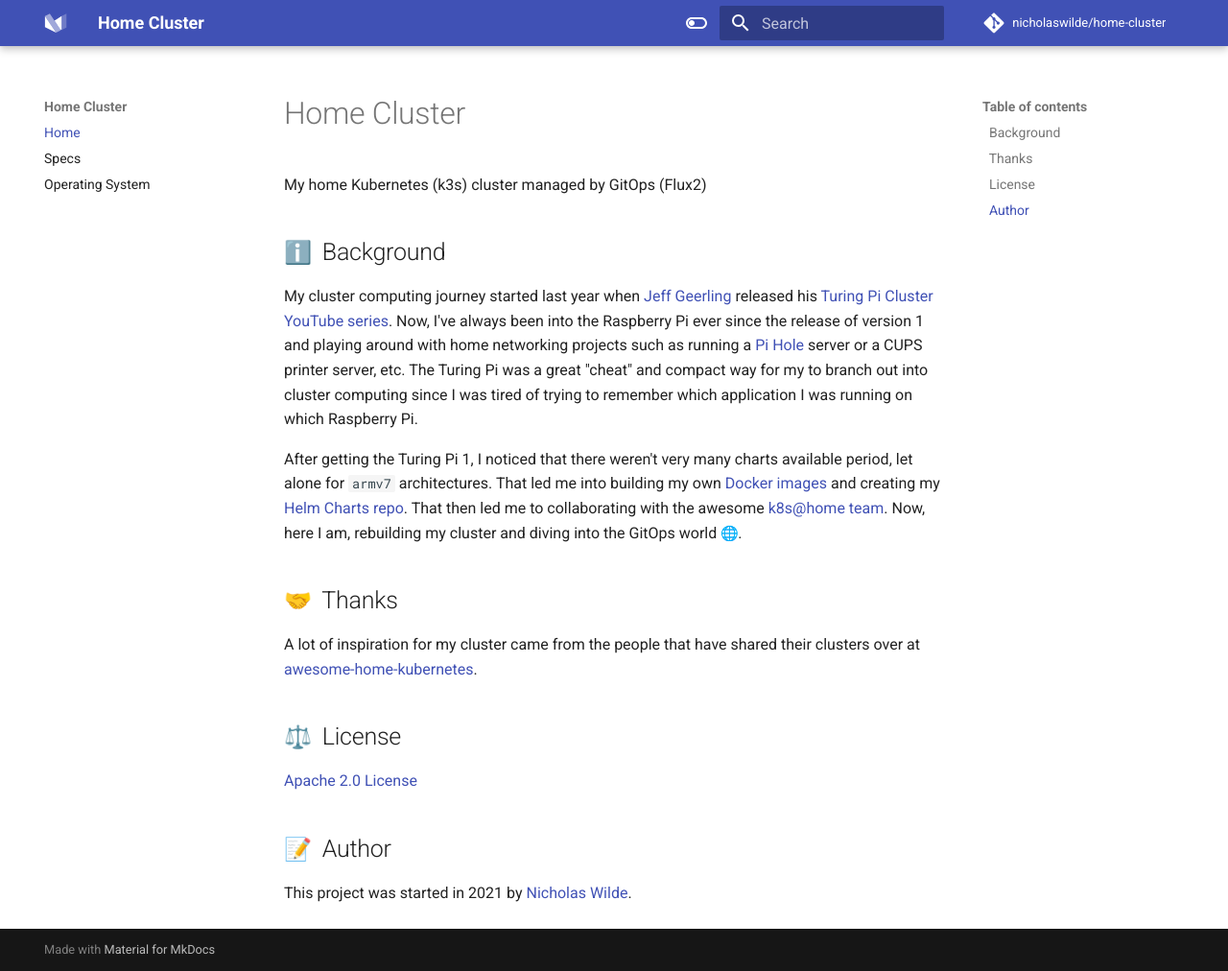
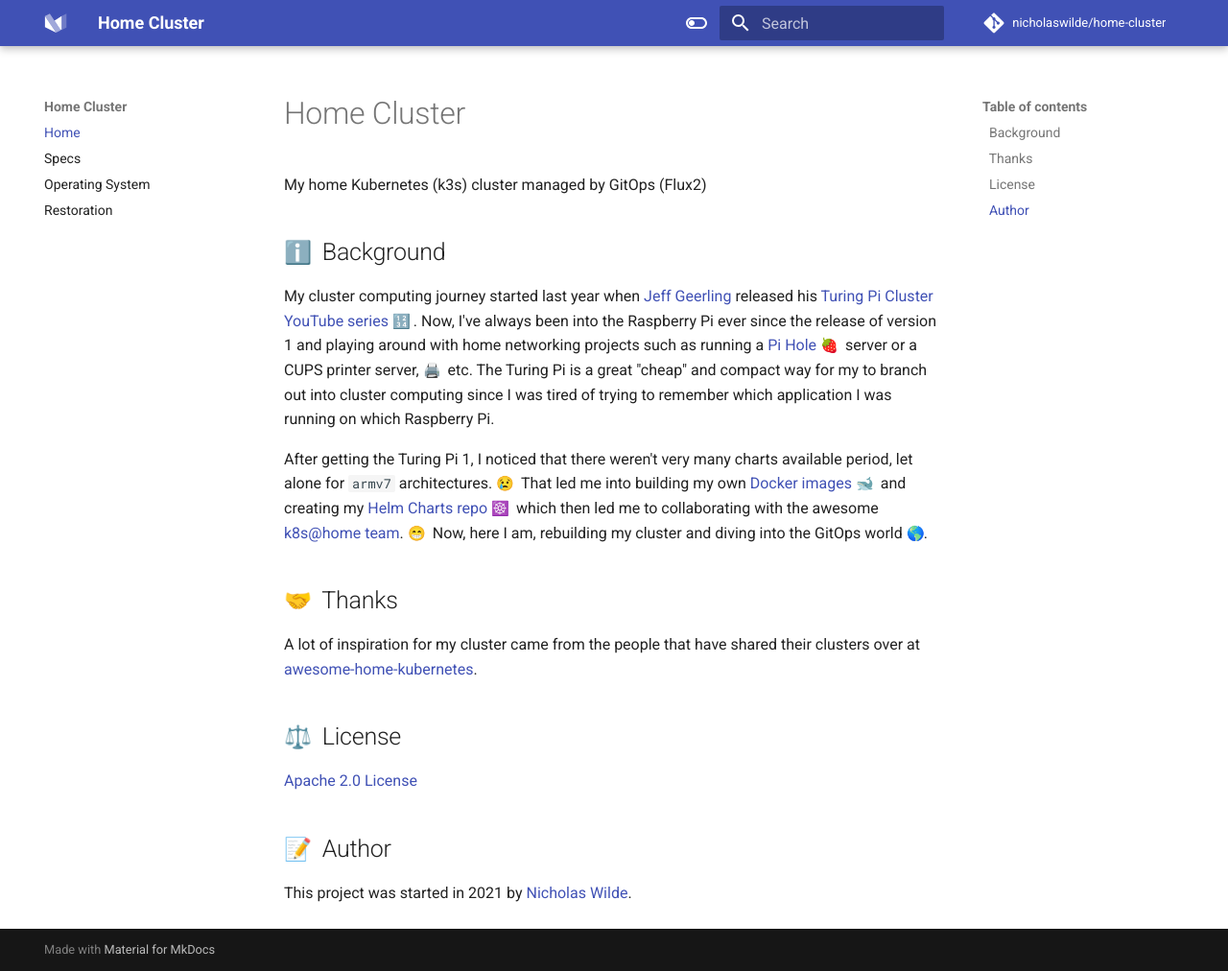
Before and after one commit to nicholaswilde/home-cluster, an MkDocs documentation site: the page built from docs/index.md, in a window 1280 px wide and 1012 px high. Shown: the whole window at 96% size. Built offline with MkDocs 1.6.1 and Material for MkDocs 9.7.7, drawn with Linux system fonts in a browser that asks for light colours; emoji names are drawn with the system emoji font; comment, search, counter and statistics services are not loaded.

Commit message:
Added Restoration
Signed-off-by: Nicholas Wilde <ncwilde43@gmail.com>

```diff
--- a/docs/index.md
+++ b/docs/index.md
@@ -5,19 +5,20 @@
 ## :information_source:&nbsp; Background
 
 My cluster computing journey started last year when [Jeff Geerling] released
-his [Turing Pi Cluster YouTube series][1]. Now, I've always been into the
-Raspberry Pi ever since the release of version 1 and playing around with
-home networking projects such as running a [Pi Hole] server or a CUPS
-printer server, etc. The Turing Pi was a great "cheat" and compact
-way for my to branch out into cluster computing since I was tired
-of trying to remember which application I was running on which
-Raspberry Pi.
+his [Turing Pi Cluster YouTube series][1] :1234:&nbsp;. Now, I've always been
+into the Raspberry Pi ever since the release of version 1 and playing around
+with home networking projects such as running a [Pi Hole] :strawberry:&nbsp;
+server or a CUPS printer server, :printer:&nbsp; etc. The Turing Pi is a great
+"cheap" and compact way for my to branch out into cluster computing since I was
+tired of trying to remember which application I was running on which Raspberry
+Pi.
 
 After getting the Turing Pi 1, I noticed that there weren't very many charts
-available period, let alone for `armv7` architectures. That led me into
-building my own [Docker images] and creating my [Helm Charts repo]. That
-then led me to collaborating with the awesome [k8s@home team]. Now, here I
-am, rebuilding my cluster and diving into the GitOps world :globe_with_meridians:.
+available period, let alone for `armv7` architectures. :cry:&nbsp; That led
+me into building my own [Docker images] :whale2:&nbsp; and creating my
+[Helm Charts repo] :wheel_of_dharma:&nbsp; which then led me to collaborating
+with the awesome [k8s@home team]. :grin:&nbsp; Now, here I am, rebuilding my
+cluster and diving into the GitOps world :earth_americas:.
 
 ## :handshake:&nbsp; Thanks
 
--- a/mkdocs.yml
+++ b/mkdocs.yml
@@ -15,6 +15,7 @@
   - Home: index.md
   - Specs: specs.md
   - Operating System: operating-system.md
+  - Restoration: restoration.md
 
 theme:
   name: material
```
Also changed, not shown: docs/operating-system.md (+1 -1 lines), docs/restoration.md (added, +30 -0 lines).
